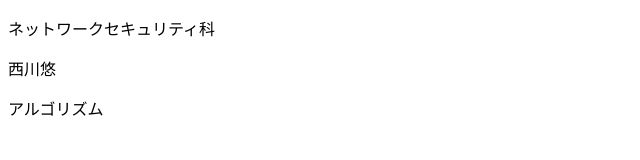
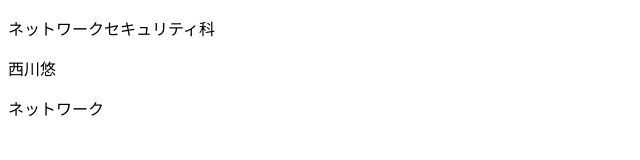
Before and after one commit to nishiyu0919/branch-test, a plain HTML site: page profile_A.html in a window 1280 px wide. Shown: the full height of the page, 0-640 px from the left. Drawn offline with Linux system fonts and the light colour scheme.

Commit message:
Aを作成しました
西川です。

```diff
--- a/profile_A.html
+++ b/profile_A.html
@@ -4,7 +4,7 @@
 
 <p>ネットワークセキュリティ科</p>
 <p>西川悠</p>
-<p>アルゴリズム</P>
+<p>ネットワーク</P>
 
 </body>
 </html>
```
